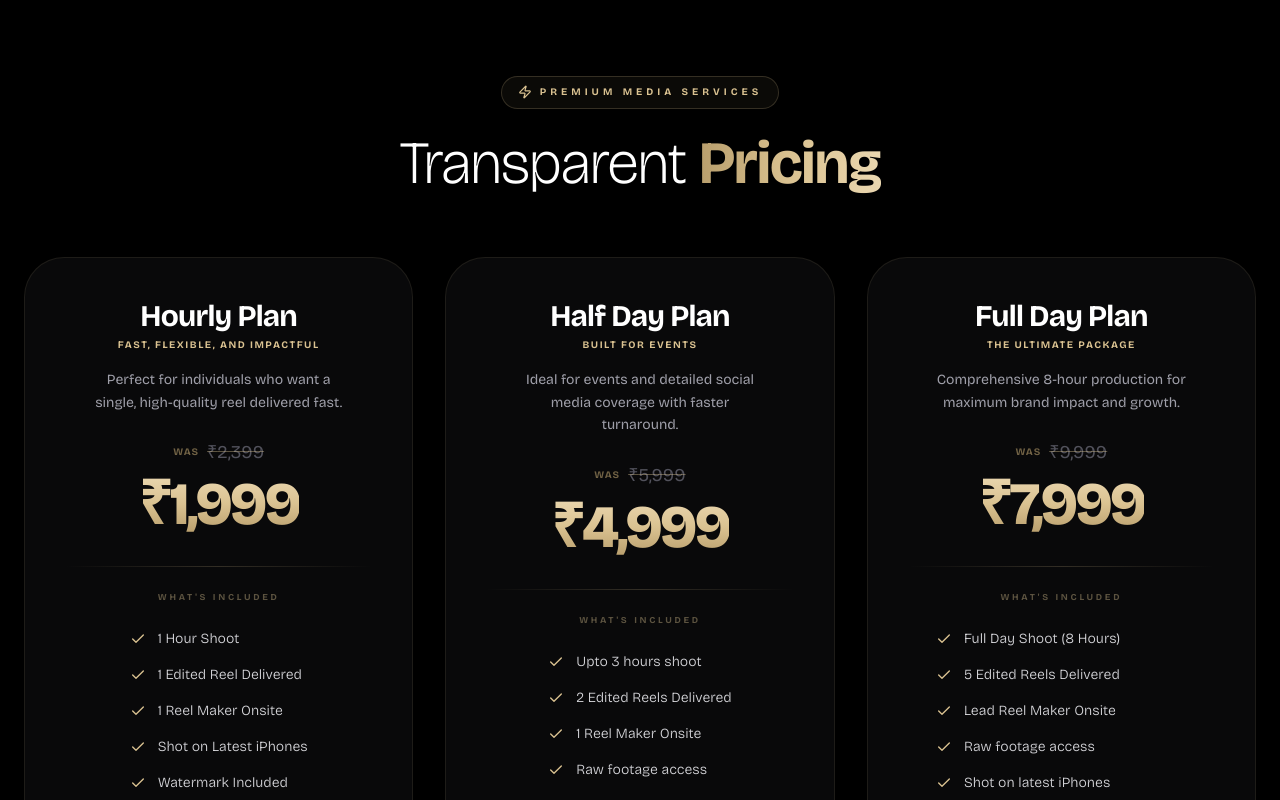
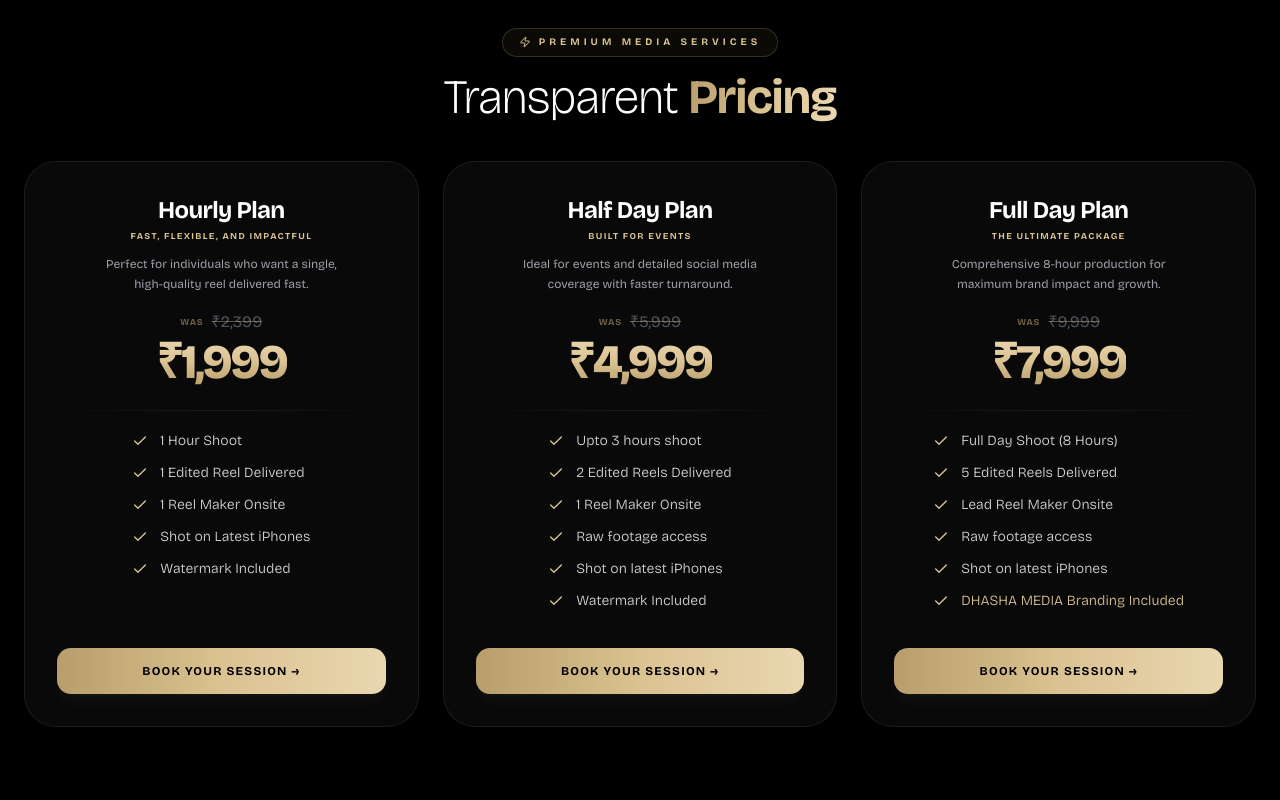
Before and after one commit to ckr-redlinedatavault/redlix-dhasha, a Next.js app: page /components-demo in a window 1280 px wide. Shown: the part 4360-5160 px from the top of the page. Built offline with nearby package versions, Linux system fonts and the light colour scheme.

Commit message:
Update PricingPlans.tsx

```diff
--- a/components/PricingPlans.tsx
+++ b/components/PricingPlans.tsx
@@ -58,7 +58,7 @@ const plans = [
 
 export default function PricingPlans() {
     return (
-        <section id="pricing" className={`${bricolage.className} py-24 bg-black text-white overflow-hidden relative`}>
+        <section id="pricing" className={`${bricolage.className} py-12 bg-black text-white overflow-hidden relative`}>
 
             {/* Ambient Gold Glows */}
             <div className="absolute top-0 left-1/4 w-[500px] h-[500px] bg-[#DAC291]/5 blur-[120px] rounded-full -z-10" />
@@ -66,57 +66,52 @@ export default function PricingPlans() {
 
             <div className="max-w-7xl mx-auto px-6 relative z-10">
 
-                {/* Header */}
-                <div className="text-center mb-16">
-                    <div className="inline-flex items-center gap-2 px-4 py-2 rounded-full border border-[#DAC291]/20 bg-[#DAC291]/5 mb-6">
-                        <Zap size={14} className="text-[#DAC291]" />
+                {/* Header - Tightened spacing */}
+                <div className="text-center mb-10">
+                    <div className="inline-flex items-center gap-2 px-4 py-1.5 rounded-full border border-[#DAC291]/20 bg-[#DAC291]/5 mb-4">
+                        <Zap size={12} className="text-[#DAC291]" />
                         <span className="text-[#DAC291] text-[10px] font-bold tracking-[0.4em] uppercase">Premium Media Services</span>
                     </div>
-                    <h2 className="text-4xl md:text-6xl font-extralight tracking-tight mb-4">
+                    <h2 className="text-4xl md:text-5xl font-extralight tracking-tight">
                         Transparent <span className="font-bold bg-gradient-to-r from-[#B89E6C] via-[#DAC291] to-[#EAD7B0] bg-clip-text text-transparent">Pricing</span>
                     </h2>
                 </div>
 
                 {/* 3 Cards Grid */}
-                <div className="grid grid-cols-1 md:grid-cols-2 lg:grid-cols-3 gap-8">
+                <div className="grid grid-cols-1 md:grid-cols-2 lg:grid-cols-3 gap-6">
                     {plans.map((plan, index) => (
                         <div
                             key={index}
-                            className="relative rounded-[2.5rem] p-8 md:p-10 flex flex-col items-center text-center transition-all duration-500 hover:scale-[1.02] bg-zinc-900/40 border border-[#DAC291]/10 hover:border-[#DAC291]/40 group"
+                            className="relative rounded-[2rem] p-8 flex flex-col items-center text-center transition-all duration-500 hover:scale-[1.01] bg-zinc-900/40 border border-[#DAC291]/10 hover:border-[#DAC291]/40"
                         >
                             {/* Card Header */}
-                            <div className="mb-6">
-                                <h3 className="text-3xl font-bold tracking-tight mb-1 text-white">
+                            <div className="mb-4">
+                                <h3 className="text-2xl font-bold tracking-tight mb-1 text-white">
                                     {plan.name}
                                 </h3>
-                                <p className="text-[10px] font-bold tracking-[0.15em] uppercase text-[#DAC291] mb-4">
+                                <p className="text-[9px] font-bold tracking-[0.15em] uppercase text-[#DAC291] mb-3">
                                     {plan.subtitle}
                                 </p>
-                                <p className="text-sm leading-relaxed text-zinc-400 max-w-[250px] min-h-[40px]">
+                                <p className="text-xs leading-relaxed text-zinc-400 max-w-[240px]">
                                     {plan.description}
                                 </p>
                             </div>
 
                             {/* Pricing Section */}
-                            <div className="mb-8 flex flex-col items-center">
-                                <div className="flex items-center gap-2 mb-2">
-                                    <span className="text-[10px] font-bold uppercase text-[#B89E6C]/60 tracking-widest">Was</span>
-                                    <span className="text-zinc-600 line-through text-lg decoration-[#DAC291]/40">₹{plan.wasPrice}</span>
+                            <div className="mb-6 flex flex-col items-center">
+                                <div className="flex items-center gap-2 mb-1">
+                                    <span className="text-[9px] font-bold uppercase text-[#B89E6C]/60 tracking-widest">Was</span>
+                                    <span className="text-zinc-600 line-through text-base decoration-[#DAC291]/40">₹{plan.wasPrice}</span>
                                 </div>
-                                <div className="flex flex-col items-center">
-                                    <span className="text-6xl font-black tracking-tighter bg-gradient-to-b from-[#EAD7B0] via-[#DAC291] to-[#B89E6C] bg-clip-text text-transparent">
-                                        ₹{plan.price}
-                                    </span>
-                                </div>
+                                <span className="text-5xl font-black tracking-tighter bg-gradient-to-b from-[#EAD7B0] via-[#DAC291] to-[#B89E6C] bg-clip-text text-transparent">
+                                    ₹{plan.price}
+                                </span>
                             </div>
 
                             {/* Features Section */}
-                            <div className="w-full text-center mb-10">
-                                <div className="h-px w-full bg-gradient-to-r from-transparent via-[#DAC291]/20 to-transparent mb-6" />
-                                <p className="text-[9px] font-bold tracking-[0.3em] uppercase text-[#DAC291]/40 mb-6">
-                                    What&apos;s Included
-                                </p>
-                                <ul className="space-y-4 inline-block text-left">
+                            <div className="w-full text-center mb-8">
+                                <div className="h-px w-full bg-gradient-to-r from-transparent via-[#DAC291]/10 to-transparent mb-5" />
+                                <ul className="space-y-3 inline-block text-left">
                                     {plan.features.map((feature, i) => (
                                         <li key={i} className="flex items-center gap-3 text-sm">
                                             <Check className="w-4 h-4 shrink-0 text-[#DAC291]" />
@@ -128,23 +123,16 @@ export default function PricingPlans() {
                                 </ul>
                             </div>
 
-                            {/* CTA Button - Solid Gold Gradient */}
+                            {/* CTA Button */}
                             <Link
                                 href="https://bookings.dhashamedia.com/contact"
-                                className="mt-auto block w-full text-center py-4 rounded-2xl font-bold text-[13px] text-black transition-all bg-gradient-to-r from-[#B89E6C] via-[#DAC291] to-[#EAD7B0] hover:brightness-110 shadow-lg shadow-[#DAC291]/5 uppercase tracking-widest"
+                                className="mt-auto block w-full text-center py-3.5 rounded-xl font-bold text-[12px] text-black transition-all bg-gradient-to-r from-[#B89E6C] via-[#DAC291] to-[#EAD7B0] hover:brightness-110 shadow-lg shadow-[#DAC291]/5 uppercase tracking-widest"
                             >
                                 Book Your Session &rarr;
                             </Link>
                         </div>
                     ))}
                 </div>
-
-                {/* Footer Disclaimer */}
-                <div className="mt-20 text-center opacity-20">
-                    <p className="text-[9px] tracking-[0.5em] uppercase font-light">
-                        Premium Content Creation • DHASHA MEDIA 2025
-                    </p>
-                </div>
             </div>
         </section>
     );
```
